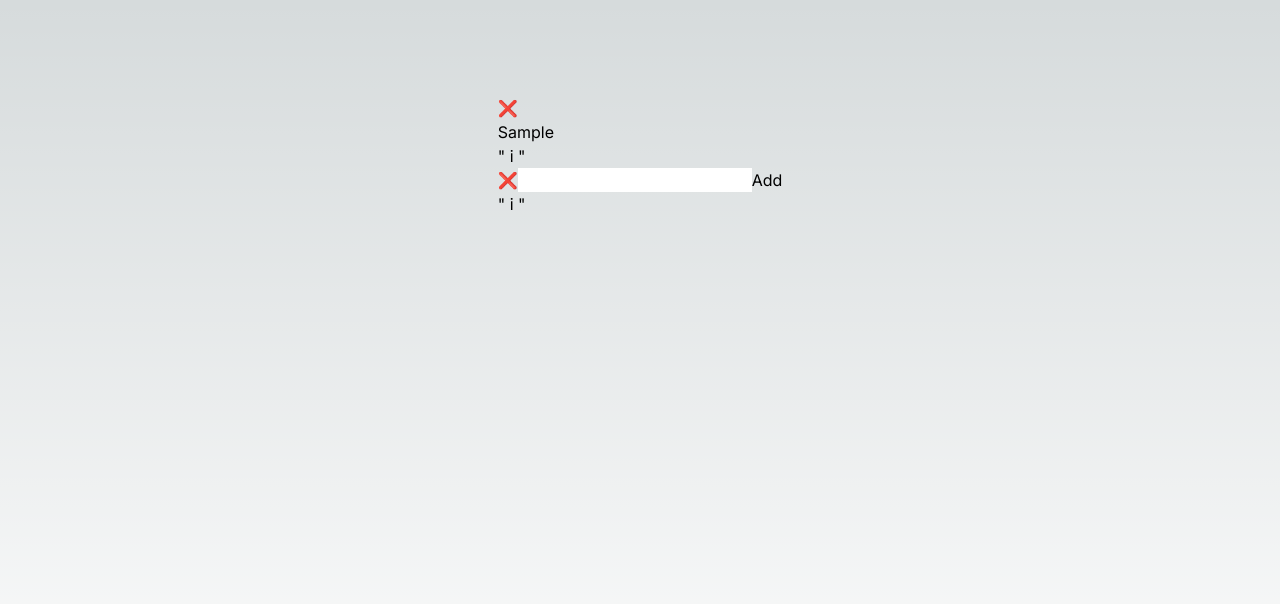
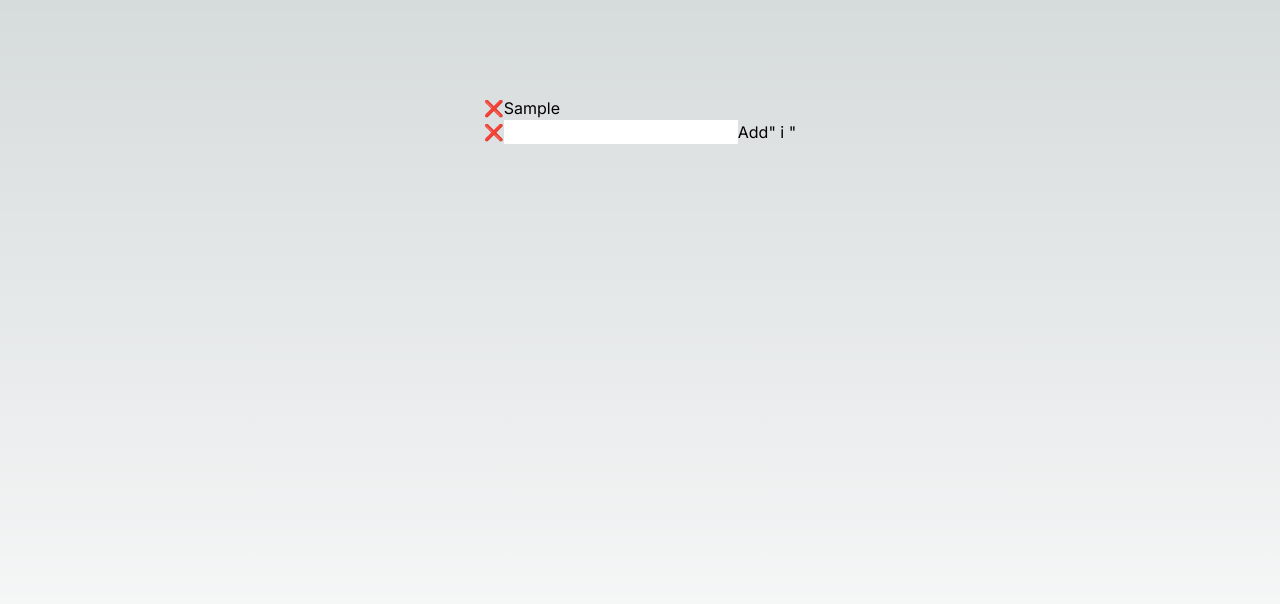
Before and after one commit to NTUST-Full-Stack-Laboratory-Team/dayflow, a Next.js app: page / in a window 1280 px wide. Both pictures are taken after typing "Sample" into the empty fields and a click on the button "Add". Shown: the top 604 px of the page. Built offline with nearby package versions, Linux system fonts and the light colour scheme.

Commit message:
Flex the layout

```diff
--- a/app/component/task.css
+++ b/app/component/task.css
@@ -1,3 +1,7 @@
+@tailwind base;
+@tailwind components;
+@tailwind utilities;
+
 .task {
     background: none;
     border: none;
--- a/app/component/task.tsx
+++ b/app/component/task.tsx
@@ -103,7 +103,7 @@ export const Task: FC<TaskProps> = (props: TaskProps) => {
     }
 
     return (
-        <div ref={ref} style={{ opacity }} data-handler-id={handlerId}>
+        <div className="flex flex-row" ref={ref} style={{ opacity }} data-handler-id={handlerId}>
             <TodoDialog isOpen={isInfoOpen} onClose={() => { setIsInfoOpen(false) }} />
             <button onClick={() => props.onComplete(props.index)}>
                 {props.isComplete ? "✔" : "❌"}
@@ -117,7 +117,7 @@ export const Task: FC<TaskProps> = (props: TaskProps) => {
                     <button type="submit" style={{ display: props.isEdit ? "" : "none" }}>submit</button>
                 </form>
             }
-            <button onClick={handelInfoClick}>
+            <button onClick={handelInfoClick} style={{ display: props.isEdit ? "" : "none" }}>
                 " i "
             </button>
         </div >
--- a/app/todo.tsx
+++ b/app/todo.tsx
@@ -105,7 +105,7 @@ export default function Todo() {
                     editingTaskIndex !== null ? (
                         <></>
                     ) : (
-                        <div>
+                        <div className="flex flex-row">
                             <form action="javascript:;" onSubmit={() => addTask(tasks.length, tasks.length)}>
                                 <>❌</>
                                 <input type="string"
```
